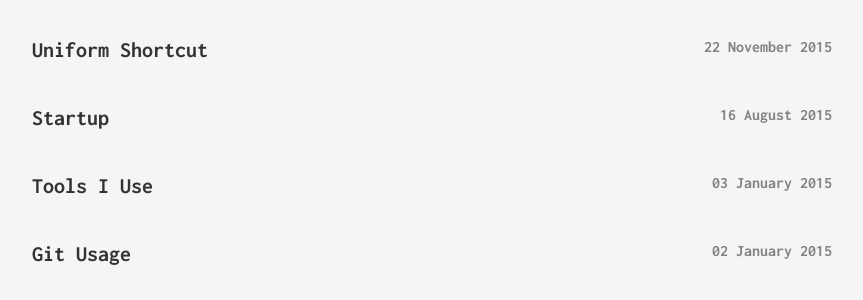
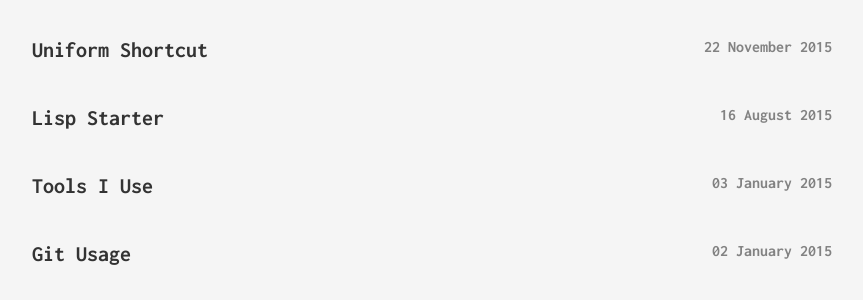
Before and after one commit to lucky521/blog, a Jekyll site: the page built from index.html, in a window 1280 px wide. Shown: the part 460-760 px from the top of the page, without its empty margins (208-1071 px from the left). Built offline with Jekyll 4.4.1, drawn with Linux system fonts in a browser that asks for light colours.

Commit message:
update title

```diff
--- a/_posts/2015-08-16-lisp-starter.markdown
+++ b/_posts/2015-08-16-lisp-starter.html
@@ -1,9 +1,10 @@
 ---
 layout: post
-title: "Startup"
-subtitle: "Subtitle"
+title: "Lisp Starter"
+subtitle: "Lisp 入门基础"
 categories: []
 ---
+
 <html>
 <body>
 <h1>Going to GitHub Repos Page ...</h1>
```
